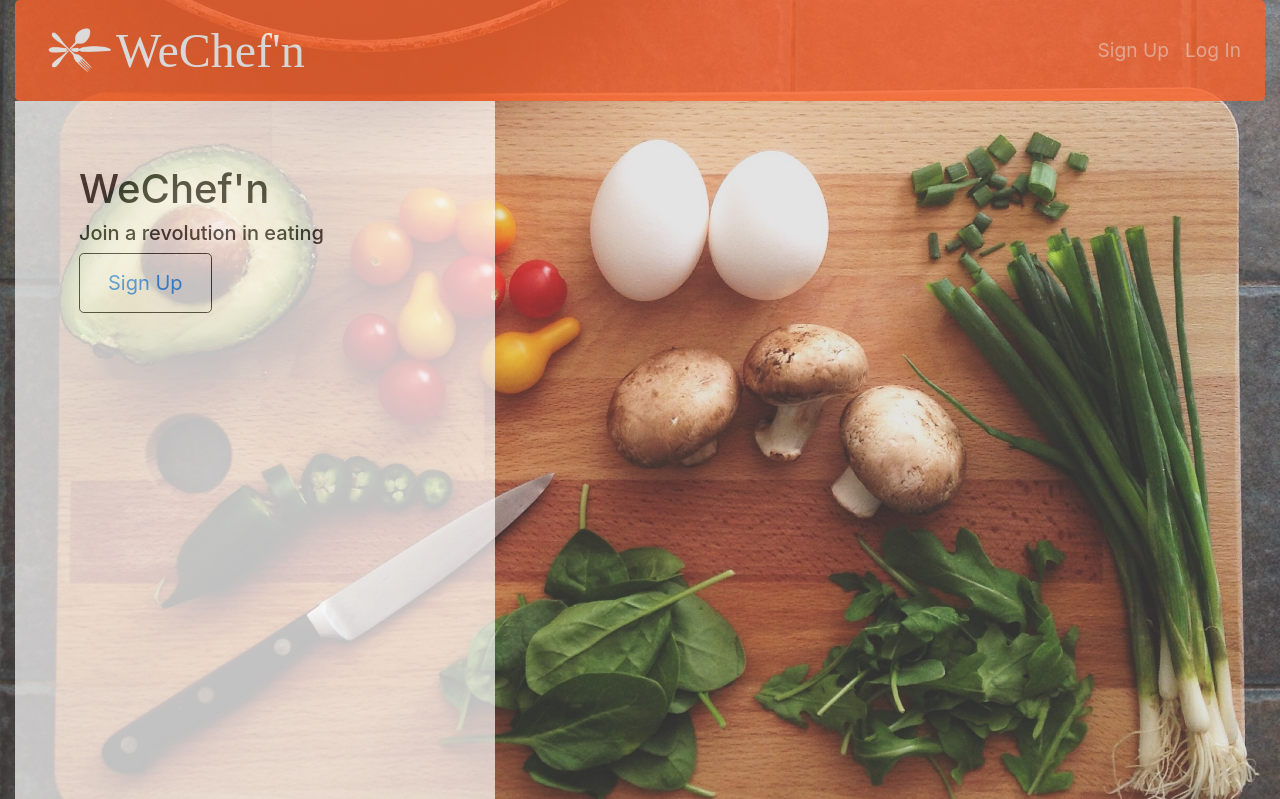
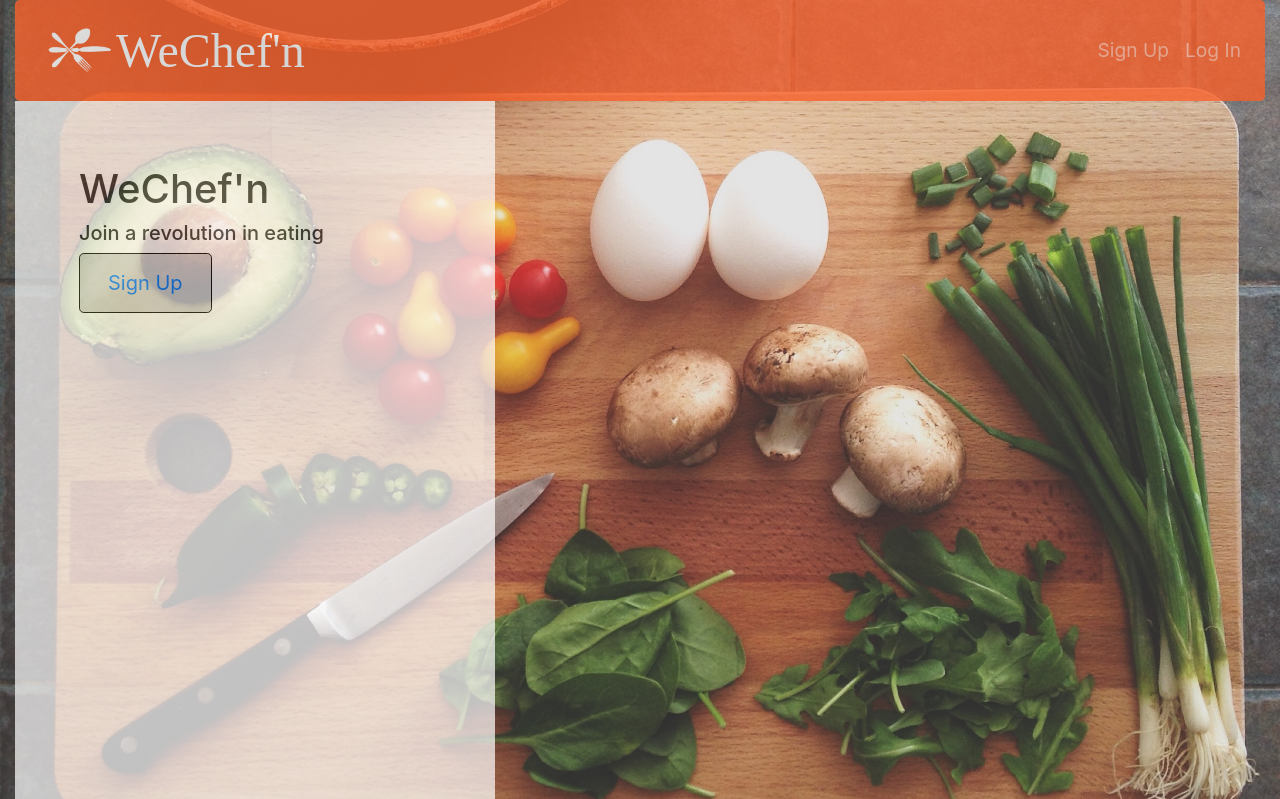
Before and after one commit to franics925/cook_around, a Django app: page / in a window 1280 px wide. Shown: the top 799 px of the page. Run offline with Django 3.2, Linux system fonts and the light colour scheme; some libraries are stand-ins or nearby versions.

Commit message:
make styling changes

```diff
--- a/main_app/static/css/style.css
+++ b/main_app/static/css/style.css
@@ -73,8 +73,8 @@ main {
     line-height: 1.5;
     border-radius: .3rem;
     border-color: black;
-    background-color: white;
-    opacity: .8;
+    background-color: lightgrey;
+
 }
 
 .container {
```
Also changed, not shown: 1 other file.
